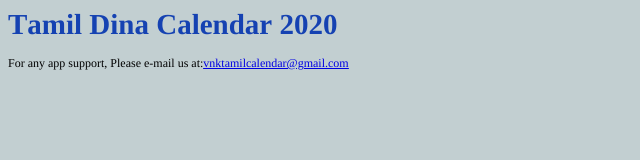
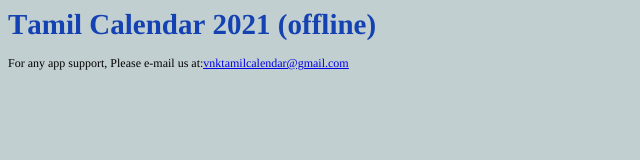
Before and after one commit to nandha-kumar/TamilDailyCalendar, a plain HTML site: page index.html in a window 1280 px wide. Shown: the whole page, without its empty margins (0-640 px from the left). Drawn offline with Linux system fonts and the light colour scheme.

Commit message:
Updated index

```diff
--- a/index.html
+++ b/index.html
@@ -14,7 +14,7 @@
   </style>
 </head>
 <body>
-<h1 style="margin: 0.0px 0.0px 15.0px 0.0px; line-height: 33.0px; font: 29.0px Times; color: #1542b2; -webkit-text-stroke: #1542b2"><span class="s1"><b>Tamil Dina Calendar 2020</b></span></h1>
+<h1 style="margin: 0.0px 0.0px 15.0px 0.0px; line-height: 33.0px; font: 29.0px Times; color: #1542b2; -webkit-text-stroke: #1542b2"><span class="s1"><b>Tamil Calendar 2021 (offline)</b></span></h1>
 <p class="p2"><span class="s1">For any app support, Please e-mail us at:<a href="mailto:vnktamilcalendar@gmail.com"><span class="s2">vnktamilcalendar@gmail.com</span></a></span></p>
 </body>
 </html>
```
